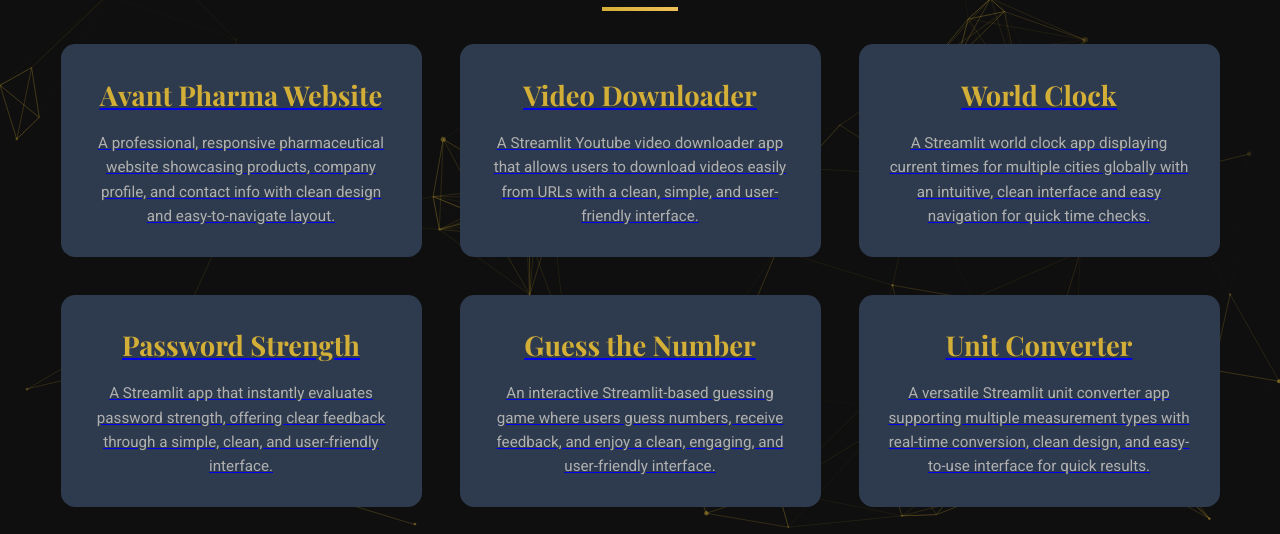
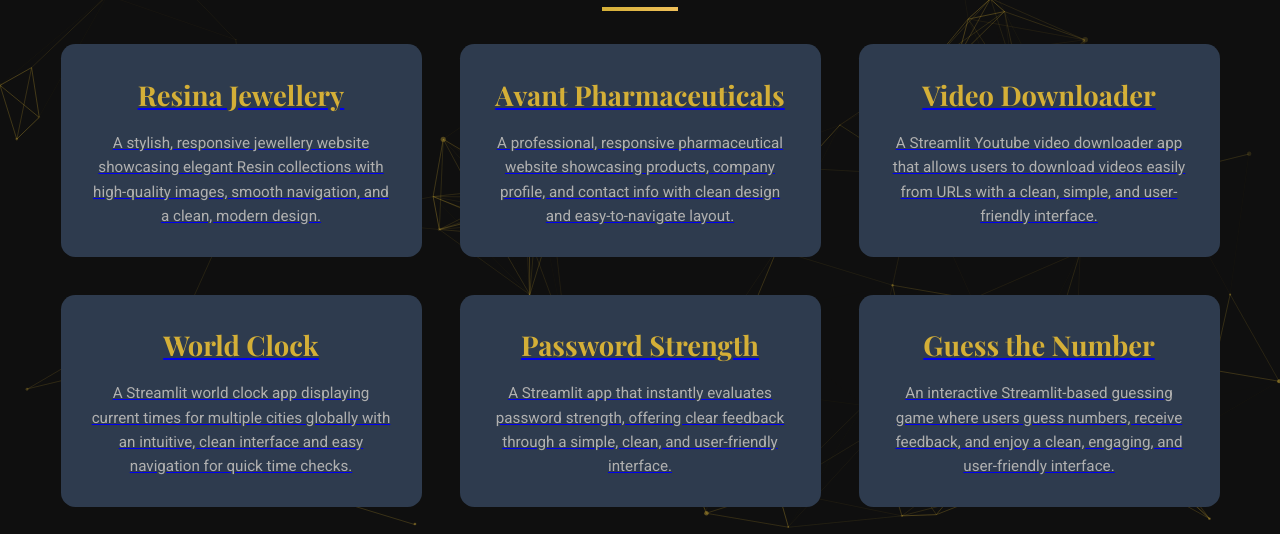
Before and after one commit to syedhamail/Premium_Portfolio, a plain HTML site: page more_projects.html in a window 1280 px wide. Shown: the part 266-800 px from the top of the page. Drawn offline with nearby package versions, Linux system fonts and the light colour scheme.

Commit message:
more_projects.html

```diff
--- a/more_projects.html
+++ b/more_projects.html
@@ -34,9 +34,16 @@
     <section id="projects">
         <h2>My Projects</h2>
         <div class="project-grid">
+            <a href="https://resina-jewellery-website.vercel.app/">
+                <div class="project-card">
+                    <h3>Resina Jewellery</h3>
+                    <p>A stylish, responsive jewellery website showcasing elegant Resin collections with
+                     high-quality images, smooth navigation, and a clean, modern design.</p>
+                </div>
+            </a>
             <a href="https://www.avantpharmaceutical.com.pk/">
                 <div class="project-card">
-                    <h3>Avant Pharma Website</h3>
+                    <h3>Avant Pharmaceuticals</h3>
                     <p>A professional, responsive pharmaceutical website showcasing products, company profile, and
                         contact info with clean design and easy-to-navigate layout.</p>
                 </div>
@@ -179,4 +186,5 @@
     <script src="script.js"></script>
 </body>
 
+
 </html>
```
